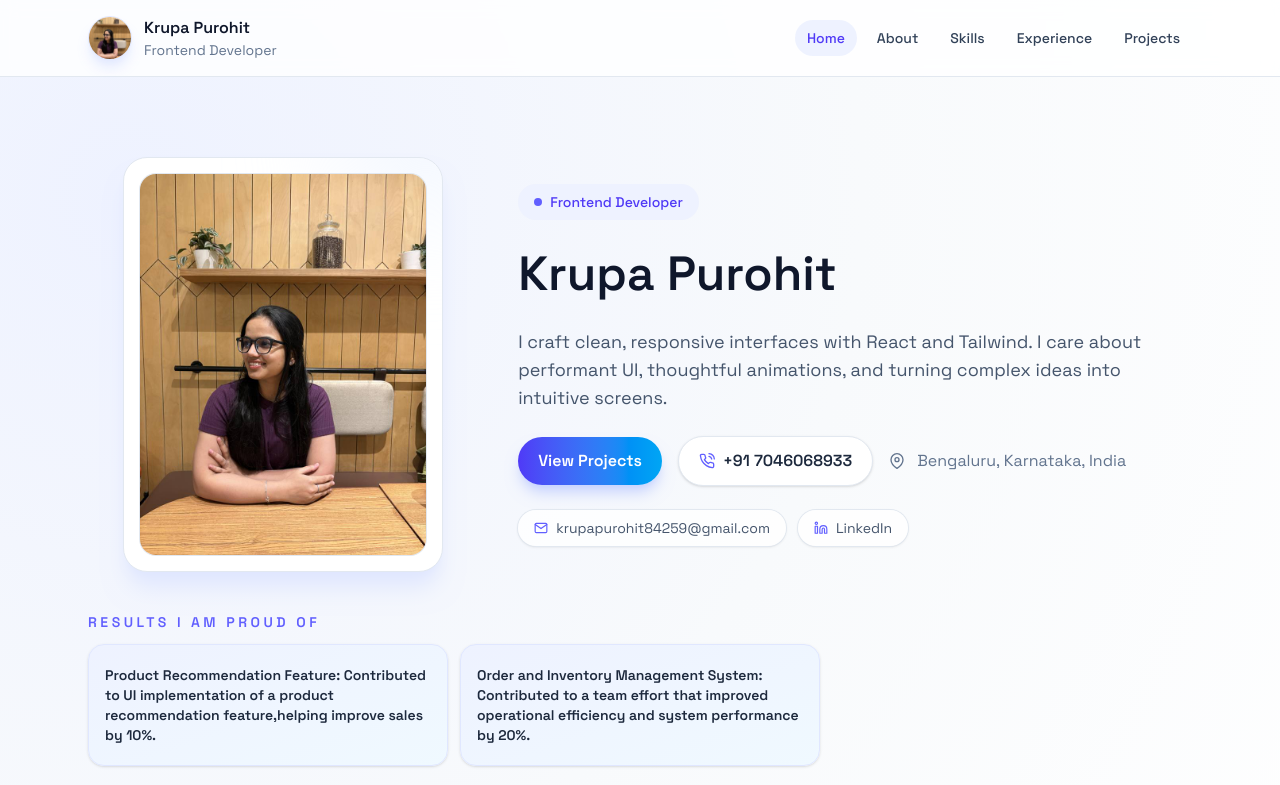
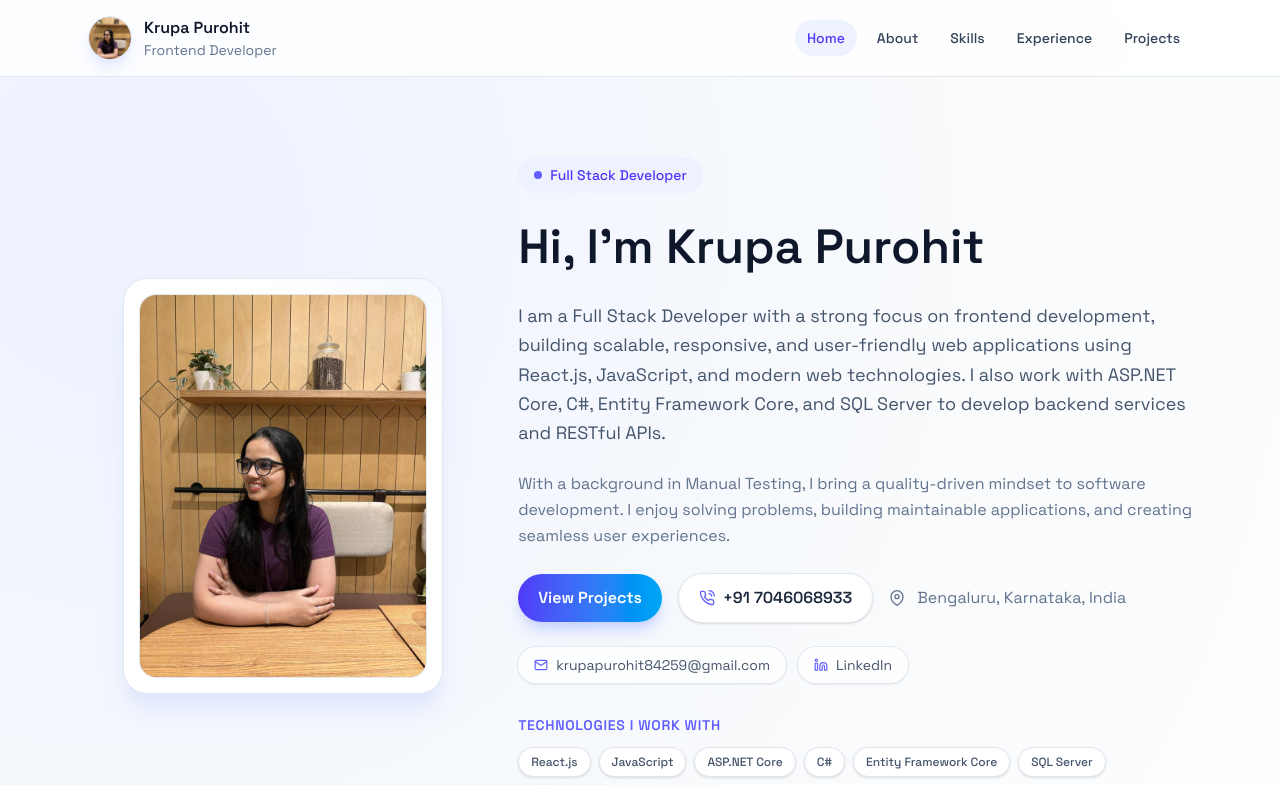
Before and after one commit to krupspurohit/krupspurohit.github.io, a React (Vite) app: page / in a window 1280 px wide. Shown: the top 785 px of the page. Built offline with nearby package versions, Linux system fonts and the light colour scheme.

Commit message:
Change title to Full Stack Developer and update intro
Updated professional title and introduction in Hero component to reflect Full Stack Developer skills and experience.

```diff
--- a/src/components/Hero.jsx
+++ b/src/components/Hero.jsx
@@ -10,6 +10,7 @@ const HeroImageCard = () => (
     variants={sectionVariants}
   >
     <div className="absolute right-[-15%] top-[-20%] h-32 w-32 rounded-full bg-gradient-to-br from-indigo-100 to-sky-50 blur-3xl" />
+
     <div className="relative overflow-hidden rounded-2xl bg-slate-100 ring-1 ring-slate-200">
       <img
         src={profileImg}
@@ -30,15 +31,37 @@ const Hero = () => (
   >
     <div className="grid grid-cols-1 gap-10 md:grid-cols-[1.1fr_1.9fr] md:items-center">
       <HeroImageCard />
+
       <motion.div className="space-y-6" variants={sectionVariants}>
+        {/* Professional Title */}
         <span className="inline-flex items-center gap-2 rounded-full bg-indigo-50 px-4 py-2 text-sm font-medium text-indigo-600">
           <span className="h-2 w-2 rounded-full bg-indigo-500" />
-          Frontend Developer
+          Full Stack Developer
         </span>
-        <h1 className="text-4xl sm:text-5xl font-semibold leading-tight text-slate-900">Krupa Purohit</h1>
-        <p className="text-lg text-slate-600">
-          I craft clean, responsive interfaces with React and Tailwind. I care about performant UI, thoughtful animations, and turning complex ideas into intuitive screens.
+
+        {/* Name */}
+        <h1 className="text-4xl sm:text-5xl font-semibold leading-tight text-slate-900">
+          Hi, I'm Krupa Purohit
+        </h1>
+
+        {/* Introduction */}
+        <p className="text-lg text-slate-600 leading-relaxed">
+          I am a Full Stack Developer with a strong focus on frontend
+          development, building scalable, responsive, and user-friendly
+          web applications using React.js, JavaScript, and modern web
+          technologies. I also work with ASP.NET Core, C#, Entity
+          Framework Core, and SQL Server to develop backend services
+          and RESTful APIs.
         </p>
+
+        <p className="text-base text-slate-500 leading-relaxed">
+          With a background in Manual Testing, I bring a quality-driven
+          mindset to software development. I enjoy solving problems,
+          building maintainable applications, and creating seamless
+          user experiences.
+        </p>
+
+        {/* Action Buttons */}
         <div className="flex flex-wrap items-center gap-4">
           <a
             href="/projects"
@@ -46,6 +69,7 @@ const Hero = () => (
           >
             View Projects
           </a>
+
           <a
             href={`tel:${contactLinks.phone.replace(/\s+/g, '')}`}
             className="inline-flex items-center gap-2 rounded-full border border-slate-200 bg-white px-5 py-3 text-slate-800 font-semibold shadow-sm transition hover:border-indigo-200 hover:text-indigo-600 focus-visible:outline focus-visible:outline-2 focus-visible:outline-offset-2 focus-visible:outline-indigo-500"
@@ -53,18 +77,25 @@ const Hero = () => (
             <FiPhoneCall className="text-indigo-500" />
             {contactLinks.phone}
           </a>
+
           <div className="flex items-center gap-3 text-slate-500">
             <FiMapPin />
             <span>{contactLinks.location}</span>
           </div>
         </div>
+
+        {/* Contact Links */}
         <div className="flex flex-wrap gap-3 text-sm text-slate-600">
           <div className="flex items-center gap-2 rounded-full bg-white/80 px-4 py-2 shadow-sm ring-1 ring-slate-200">
             <FiMail className="text-indigo-500" />
-            <a href={`mailto:${contactLinks.email}`} className="hover:text-indigo-600">
+            <a
+              href={`mailto:${contactLinks.email}`}
+              className="hover:text-indigo-600"
+            >
               {contactLinks.email}
             </a>
           </div>
+
           <a
             href={contactLinks.linkedin}
             target="_blank"
@@ -75,9 +106,36 @@ const Hero = () => (
             LinkedIn
           </a>
         </div>
+
+        {/* Technology Stack */}
+        <div className="pt-2">
+          <p className="mb-3 text-sm font-semibold uppercase tracking-wider text-indigo-500">
+            Technologies I Work With
+          </p>
+
+          <div className="flex flex-wrap gap-2">
+            {[
+              'React.js',
+              'JavaScript',
+              'ASP.NET Core',
+              'C#',
+              'Entity Framework Core',
+              'SQL Server',
+              'Tailwind CSS',
+            ].map((tech) => (
+              <span
+                key={tech}
+                className="rounded-full border border-slate-200 bg-white px-3 py-1.5 text-xs font-medium text-slate-600 shadow-sm"
+              >
+                {tech}
+              </span>
+            ))}
+          </div>
+        </div>
       </motion.div>
     </div>
 
+    {/* Achievements */}
     <motion.div
       className="mt-10 space-y-3"
       initial="hidden"
@@ -88,6 +146,7 @@ const Hero = () => (
       <p className="text-sm font-semibold uppercase tracking-[0.25em] text-indigo-500">
         Results I am proud of
       </p>
+
       <div className="grid gap-3 sm:grid-cols-3">
         {achievementsList.map((item) => (
           <motion.div
```
